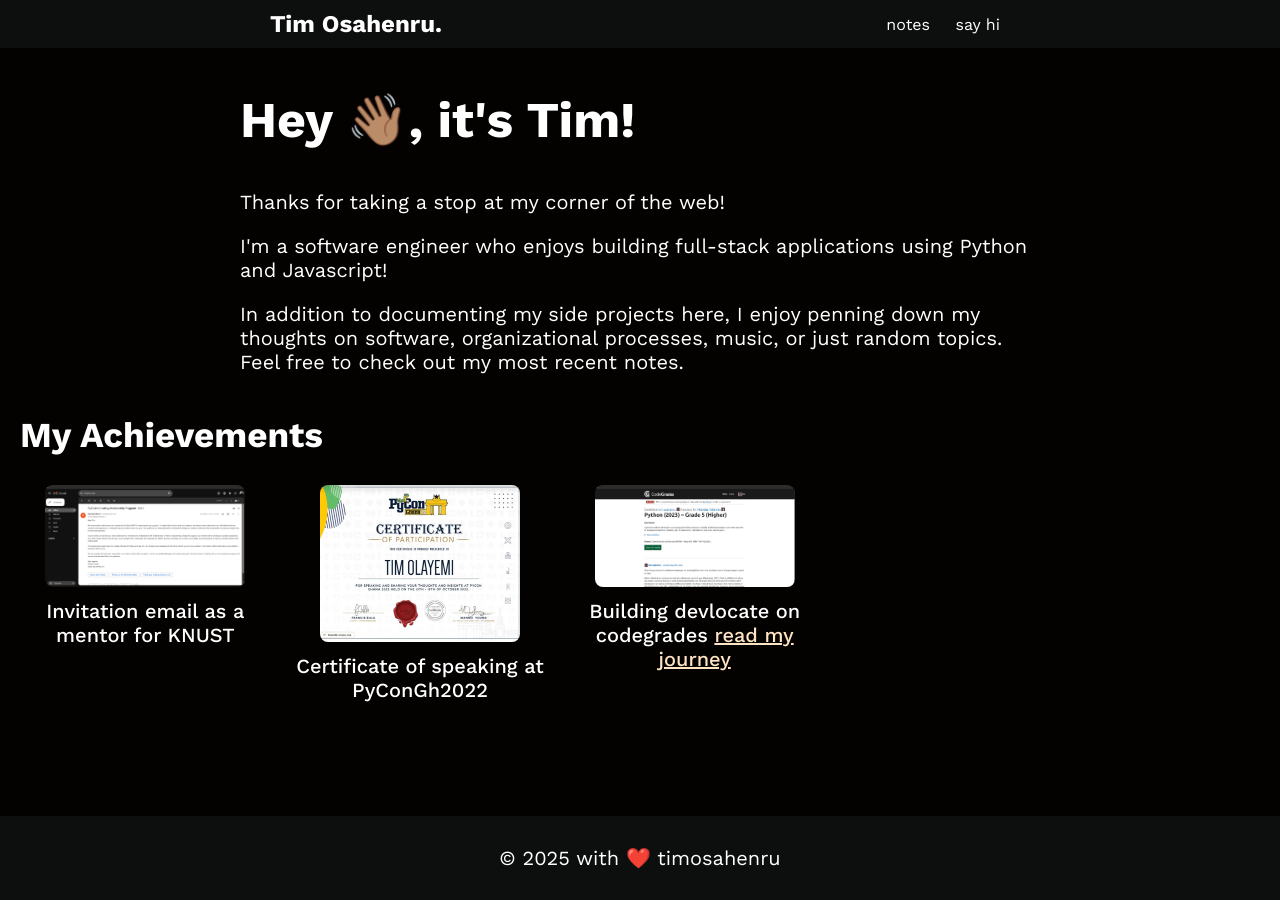
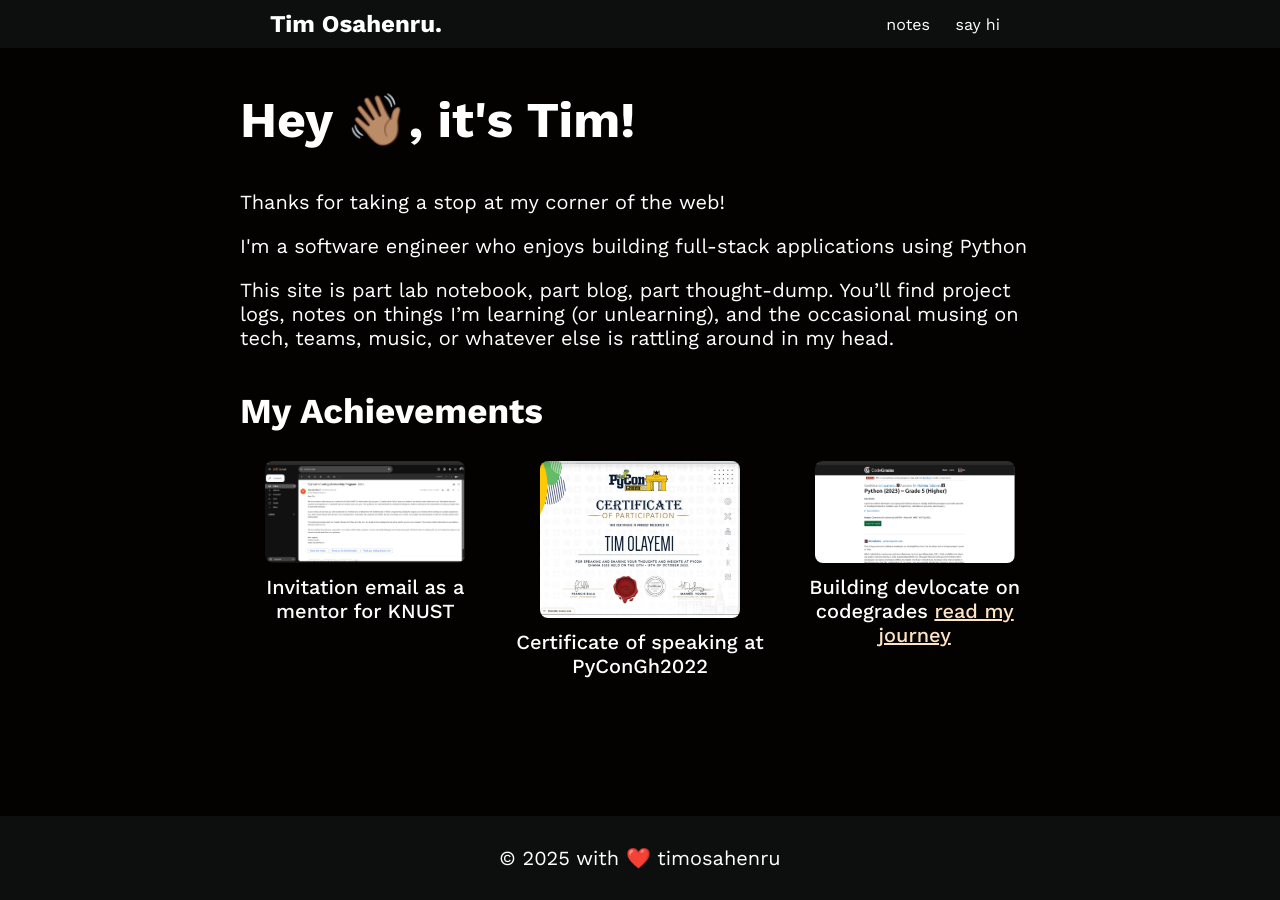
Before and after one commit to TimOsahenru/mycorner, a Jekyll site: the page built from achievements.html, in a window 1280 px wide. Built offline with Jekyll 4.4.1, drawn with Linux system fonts in a browser that asks for light colours.

Commit message:
fixed alignment issue in achievement page

```diff
--- a/achievements.html
+++ b/achievements.html
@@ -169,17 +169,15 @@ lang: en
   <p>Thanks for taking a stop at my corner of the web!</p>
   <p>
     I'm a software engineer who enjoys building full-stack applications
-    using Python and Javascript!
+    using Python
   </p>
   <p>
-    In addition to documenting my side projects here, I enjoy penning down
-    my thoughts on software, organizational processes, music, or just random
-    topics. Feel free to check out my most recent notes.
+ This site is part lab notebook, part blog, part thought-dump. You’ll find project logs, notes on things I’m learning (or unlearning), and the occasional musing on tech, teams, music, or whatever else is rattling around in my head.
   </p>
 </section>
 
 <!-- achievements section -->
-<section class="container achievements">
+<section class="blog-container">
   <h2>My Achievements</h2>
   <div class="achievement-grid">
     <!-- Achievement 1 -->
```
